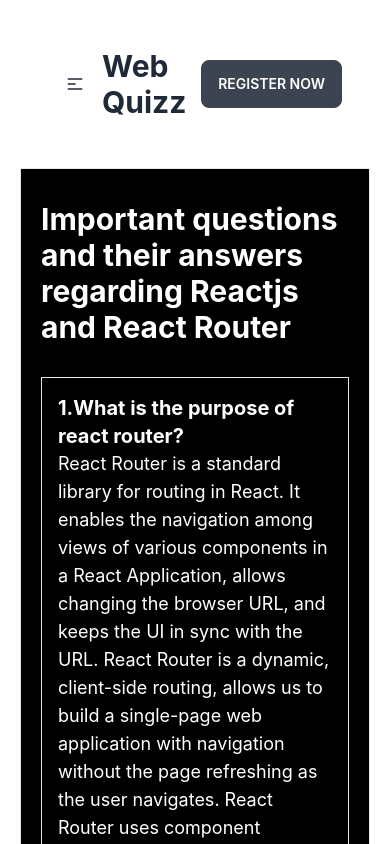
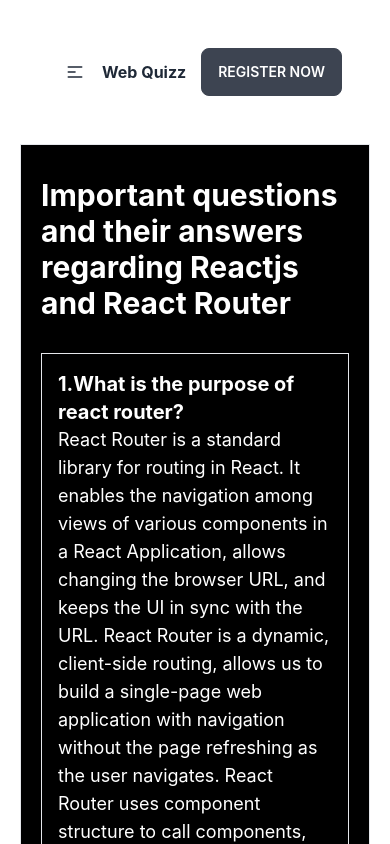
Before and after one commit to sanisaha/quizz--web-developement, a React (Create React App) app: page /blog in a window 390 px wide. Shown: the top 844 px of the page. Built offline with nearby package versions, Linux system fonts and the light colour scheme.

Commit message:
final responsiveness checked and deploy to netlify

```diff
--- a/src/Components/Header/Header.js
+++ b/src/Components/Header/Header.js
@@ -23,7 +23,7 @@ const Header = () => {
                         </ul>
                     </div>
 
-                    <p className="font-bold normal-case text-3xl"> <FontAwesomeIcon className='hidden lg:inline lg:text-5xl' icon={faClipboard} /> Web Quizz</p>
+                    <p className="font-bold normal-case text-md lg:text-3xl"> <FontAwesomeIcon className='hidden lg:inline lg:text-5xl' icon={faClipboard} /> Web Quizz</p>
                 </div>
                 <div className="navbar-center hidden lg:flex">
                     <ul className="menu menu-horizontal p-0 font-semibold text-2xl">
--- a/src/Components/Topics/Topic.js
+++ b/src/Components/Topics/Topic.js
@@ -14,7 +14,7 @@ const Topics = () => {
     return (
         <div className='w-full p-10 mt-0'>
             <header className="w-full bg-no-repeat h-80 lg:h-96 bg-cover bg-center bg-[url('/public/images/web-quizz.png')]">
-                <div className='p-10 lg:p-20'>
+                <div className='p-10 lg:p-10'>
                     <h1 className='text-white w-full lg:w-2/5 font-bold text-md lg:text-4xl'>Learn Faster. Stay Motivated. Study Smarter</h1>
                     <div>
                         <label className="relative block">
```
